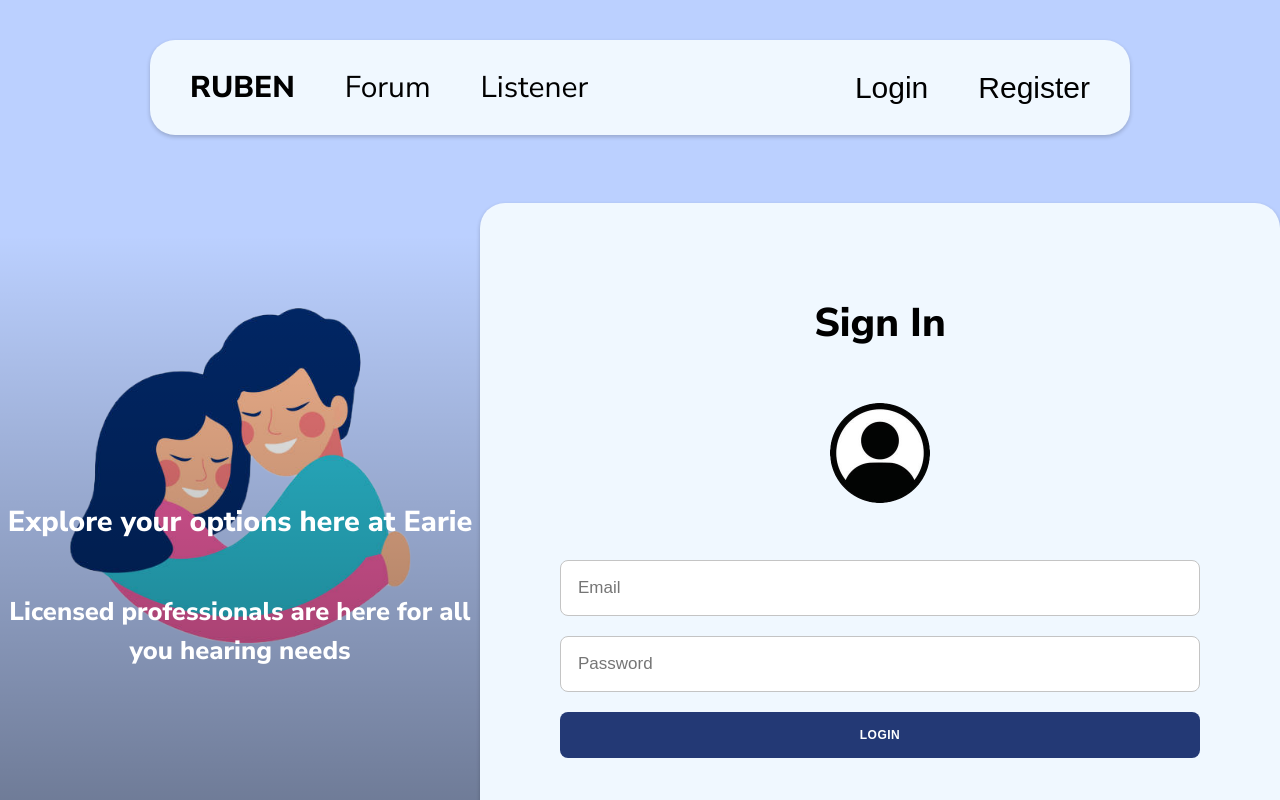
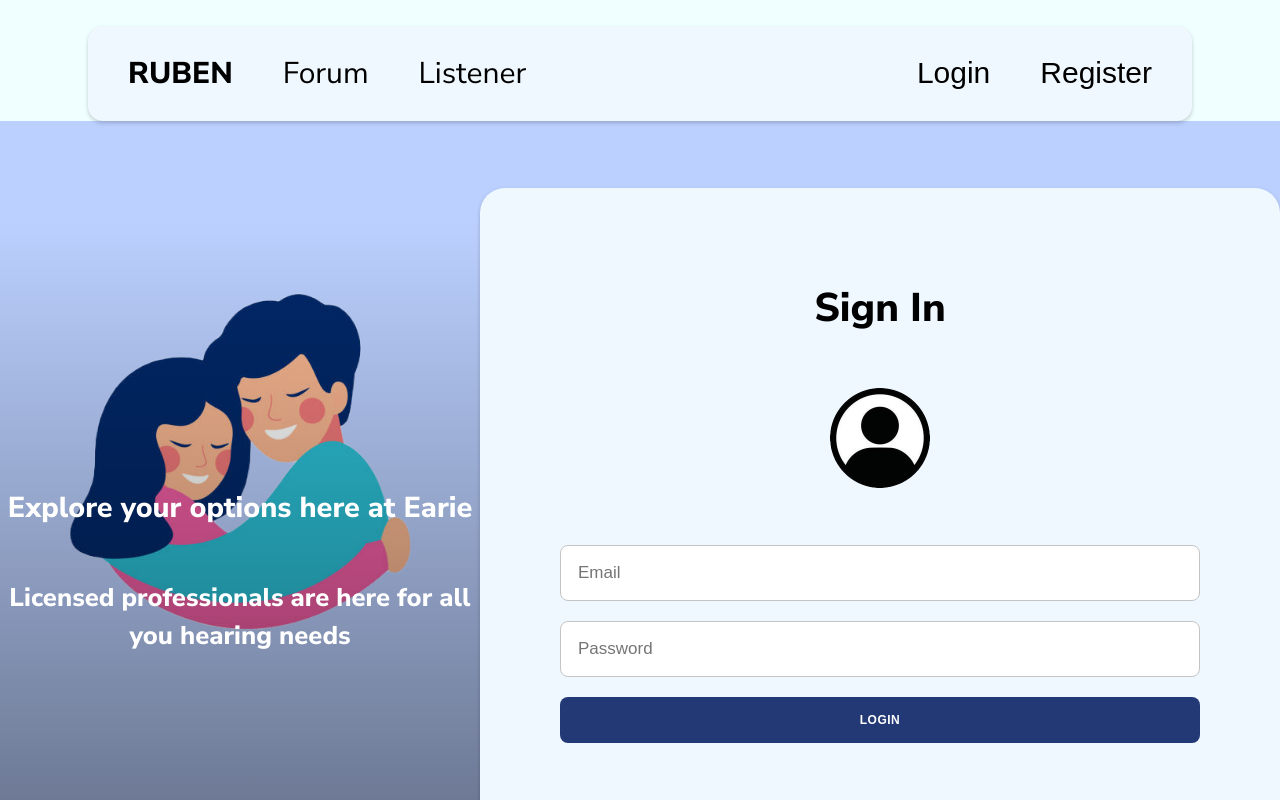
Before and after one commit to HearingHealthApp/Ruben, a React (Vite) app in the folder ear-health-project-ui/: page /login in a window 1280 px wide. Shown: the top 800 px of the page. Built offline with nearby package versions, Linux system fonts and the light colour scheme; a web font is replaced by a local one.

Commit message:
Fixing profile picture for login and on load login

```diff
--- a/ear-health-project-ui/src/components/App/App.jsx
+++ b/ear-health-project-ui/src/components/App/App.jsx
@@ -9,12 +9,11 @@ import Forum from "../Forum/Forum";
 import { BrowserRouter, Routes, Route, Link } from "react-router-dom";
 import RegisterDoctor from "../RegisterDoctor/RegisterDoctor";
 import ApiClient from "../../services/apiClient.JS";
-import ForumPost from "../ForumPost/ForumPost"
+import ForumPost from "../ForumPost/ForumPost";
 import Profile from "../Profile/Profile";
 import NotFound from "../NotFound/NotFound";
 import NotificationView from "../NotificationView/NotificationView";
 import Listener from "../Listener/Listener";
-
 
 function App() {
   //useState for login boolean
@@ -24,22 +23,24 @@ function App() {
   const [user, setUser] = useState({});
 
   //useState for the user's image
-  const [profileImageKey, setProfileImageKey] = useState("")
+  const [profileImageKey, setProfileImageKey] = useState("");
 
-  console.log(user)
+  console.log(user);
 
   useEffect(() => {
     const fetchUser = async () => {
       const { data, error } = await ApiClient.fetchUserFromToken();
+
+      // if the fetch user gets a user,
       if (data) {
         setUser(data.user);
         setIsLoggedIn(true);
+        setProfileImageKey(data.user.image);
       }
 
-      if (error){
-        console.log(error)
+      if (error) {
+        console.log(error);
       }
-
     };
 
     const token = localStorage.getItem("HearingHealthToken");
@@ -64,7 +65,10 @@ function App() {
     localStorage.setItem("HearingHealthToken", null);
 
     //we reset what our user state is
-    setUser({})
+    setUser({});
+
+    //we reset the image key
+    setProfileImageKey("");
   };
 
   //function that updates the user state with the user we receive from the backend
@@ -79,18 +83,19 @@ function App() {
           <Navbar
             isLoggedIn={isLoggedIn}
             logOutHandler={logOutHandler}
-            user = {user}
-            profileImageKey = {profileImageKey}
+            user={user}
+            profileImageKey={profileImageKey}
           ></Navbar>
           <div className="primary-container">
             <Routes>
-            <Route path="/" element={<Home isLoggedIn={isLoggedIn}/>} />
+              <Route path="/" element={<Home isLoggedIn={isLoggedIn} />} />
               <Route
                 path="/register"
                 element={
                   <RegisterPage
                     loginHandler={loginHandler}
                     userUpdater={userUpdater}
+                    setProfileImageKey={setProfileImageKey}
                   />
                 }
               />
@@ -100,35 +105,55 @@ function App() {
                   <LoginPage
                     loginHandler={loginHandler}
                     userUpdater={userUpdater}
+                    setProfileImageKey={setProfileImageKey}
                   />
                 }
               />
-            <Route path="/forum" element={<Forum user = {user} isLoggedIn = {isLoggedIn}/>} />
+              <Route
+                path="/forum"
+                element={<Forum user={user} isLoggedIn={isLoggedIn} />}
+              />
               <Route
                 path="/register/doctor"
                 element={
                   <RegisterDoctor
                     loginHandler={loginHandler}
                     userUpdater={userUpdater}
+                    setProfileImageKey={setProfileImageKey}
                   />
                 }
               />
 
-            <Route path = "/forum/post/:postId" element = {<ForumPost user = {user} isLoggedIn = {isLoggedIn}/>}/>
+              <Route
+                path="/forum/post/:postId"
+                element={<ForumPost user={user} isLoggedIn={isLoggedIn} />}
+              />
 
-            <Route path = "/profile/:userId" element = {<Profile user = {user} setProfileImageKey={setProfileImageKey} profileImageKey={profileImageKey}/>}/>
+              <Route
+                path="/profile/:userId"
+                element={
+                  <Profile
+                    user={user}
+                    setProfileImageKey={setProfileImageKey}
+                    profileImageKey={profileImageKey}
+                  />
+                }
+              />
 
-            <Route path = "/notifications" element = {<NotificationView user = {user} isLoggedIn = {isLoggedIn}/>}/>
+              <Route
+                path="/notifications"
+                element={
+                  <NotificationView user={user} isLoggedIn={isLoggedIn} />
+                }
+              />
 
-            <Route path = "/listener" element = {<Listener/>}/>
+              <Route path="/listener" element={<Listener />} />
 
-            <Route path = "*" element = {<NotFound/>}/>
-
+              <Route path="*" element={<NotFound />} />
             </Routes>
           </div>
           <Footer />
         </BrowserRouter>
-
       </div>
     </>
   );
--- a/ear-health-project-ui/src/components/LoginPage/LoginPage.jsx
+++ b/ear-health-project-ui/src/components/LoginPage/LoginPage.jsx
@@ -4,7 +4,7 @@ import { useState } from "react";
 import { useNavigate } from "react-router-dom";
 import ApiClient from "../../services/apiClient.JS";
 
-const LoginPage = ({ userUpdater, loginHandler }) => {
+const LoginPage = ({ userUpdater, loginHandler, setProfileImageKey}) => {
   // establish states that track form changes
   const [email, setEmail] = useState("");
   const [password, setPassword] = useState("");
@@ -32,6 +32,7 @@ const LoginPage = ({ userUpdater, loginHandler }) => {
     if (data?.user) {
       userUpdater(data.user);
       console.log("user received token is ", data.token);
+      setProfileImageKey(data.user.image)
       ApiClient.setToken(data.token);
       loginHandler();
       navigate("/");
--- a/ear-health-project-ui/src/components/Navbar/Navbar.css
+++ b/ear-health-project-ui/src/components/Navbar/Navbar.css
@@ -9,19 +9,32 @@
   text-decoration: none;
 }
 
+.navbar-container{
+  display: flex;
+  justify-content: center;
+  background-color: azure;
+  width: 100%;
+}
+
+header{
+  display: flex;
+  justify-content: center;
+  background-color: azure;
+  width: 100%;
+}
+
 .navbar {
   display: flex;
   flex-direction: row;
   align-items: center;
   justify-content: space-between;
-  color: white;
   overflow: hidden;
   box-shadow: 0 2px 4px 0 rgba(0, 0, 0, 0.2);
   background-color: aliceblue;
-  margin: 0px 150px;
-  margin-top: 40px;
-  border-radius: 25px;
+  margin-top: 2%;
+  border-radius: 15px;
   padding: 25px 40px;
+  width: 80%;
 }
 
 .logo {
--- a/ear-health-project-ui/src/components/Navbar/Navbar.jsx
+++ b/ear-health-project-ui/src/components/Navbar/Navbar.jsx
@@ -2,21 +2,22 @@ import React, { useEffect } from "react";
 import { Link } from "react-router-dom";
 import "./Navbar.css";
 
-const Navbar = ({ isLoggedIn, logOutHandler, user, profileImageKey}) => {
+const Navbar = ({ isLoggedIn, logOutHandler, user, profileImageKey }) => {
   console.log("from navbar", user);
   console.log(user.image);
-  console.log(user.image)
   const key = user.image;
 
-  const imageLink = `http://localhost:3001/s3/image/${profileImageKey}`;
+  let imageLink = `http://localhost:3001/s3/image/${profileImageKey}`
+
   useEffect(() => {
     // This effect will run every time the profileImage prop changes
-    console.log('Navbar profileImage changed:', profileImageKey);
+    imageLink = `http://localhost:3001/s3/image/${profileImageKey}`
+    console.log();
+    console.log("Navbar profileImage changed:", profileImageKey);
   }, [imageLink]);
 
-
   return (
-    <div>
+    <div className="navbar-container">
       <header>
         <nav className="navbar">
           <ul className="listed-links">
@@ -31,7 +32,7 @@ const Navbar = ({ isLoggedIn, logOutHandler, user, profileImageKey}) => {
               </Link>
             </li>
             <li>
-            <Link to = "/listener">
+              <Link to="/listener">
                 <p>Listener</p>
               </Link>
             </li>
@@ -51,10 +52,12 @@ const Navbar = ({ isLoggedIn, logOutHandler, user, profileImageKey}) => {
               <div className="dropdown">
                 <img src={imageLink} className="user-img-navbar" />
                 <div class="dropdown-content">
-                  <Link to = {`/profile/${user.userId}`}>
-                  <p>Profile</p>
+                  <Link to={`/profile/${user.userId}`}>
+                    <p>Profile</p>
                   </Link>
-                  <a onClick={logOutHandler} className="dropdown-logout">Logout</a>
+                  <a onClick={logOutHandler} className="dropdown-logout">
+                    Logout
+                  </a>
                 </div>
               </div>
             </ul>
--- a/ear-health-project-ui/src/components/Profile/Profile.jsx
+++ b/ear-health-project-ui/src/components/Profile/Profile.jsx
@@ -38,7 +38,6 @@ const Profile = ({ user,setProfileImageKey, profileImageKey }) => {
     setexistingConditions(data.user.conditions);
     setExistingDescription(data.user.description);
     setImageKey(data.user.image);
-    setProfileImageKey(data.user.image)
   };
 
   //call the fetch on page load
```
Lines whose indentation alone changed are shown as unchanged.
